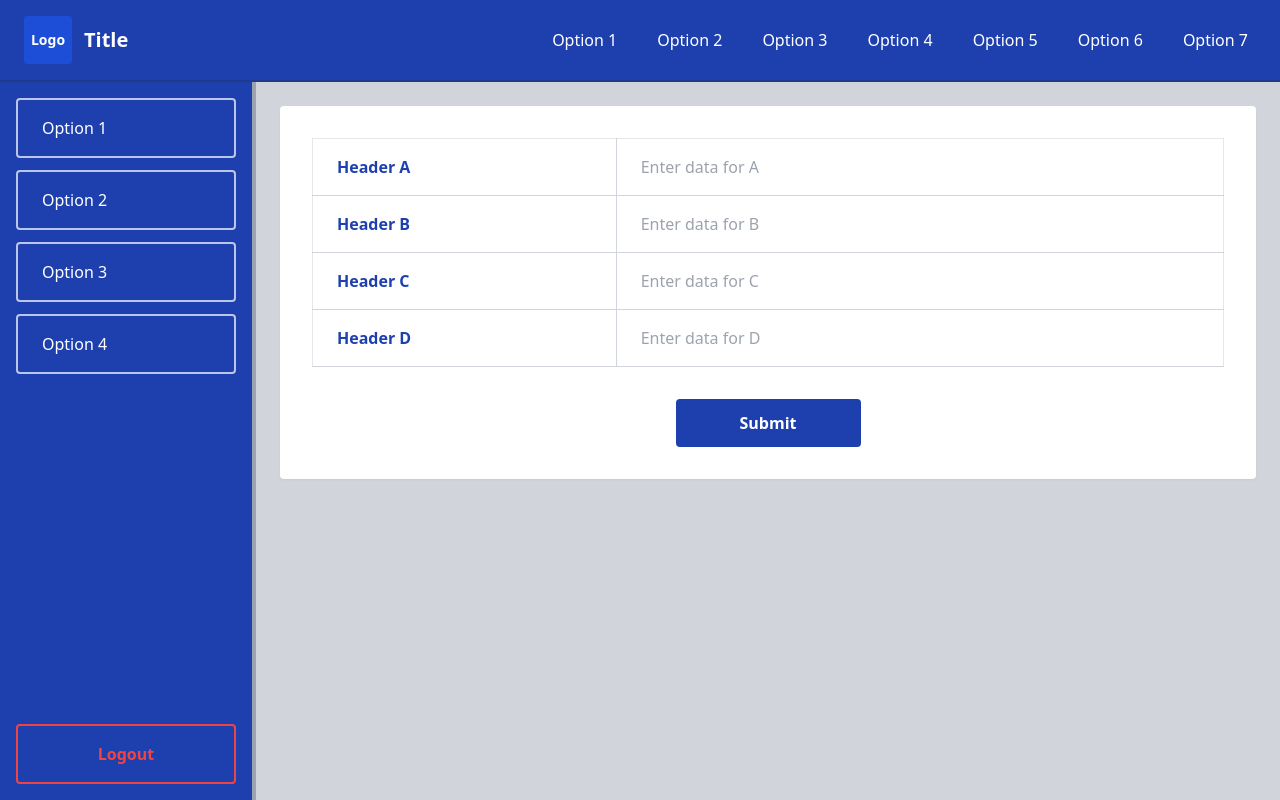
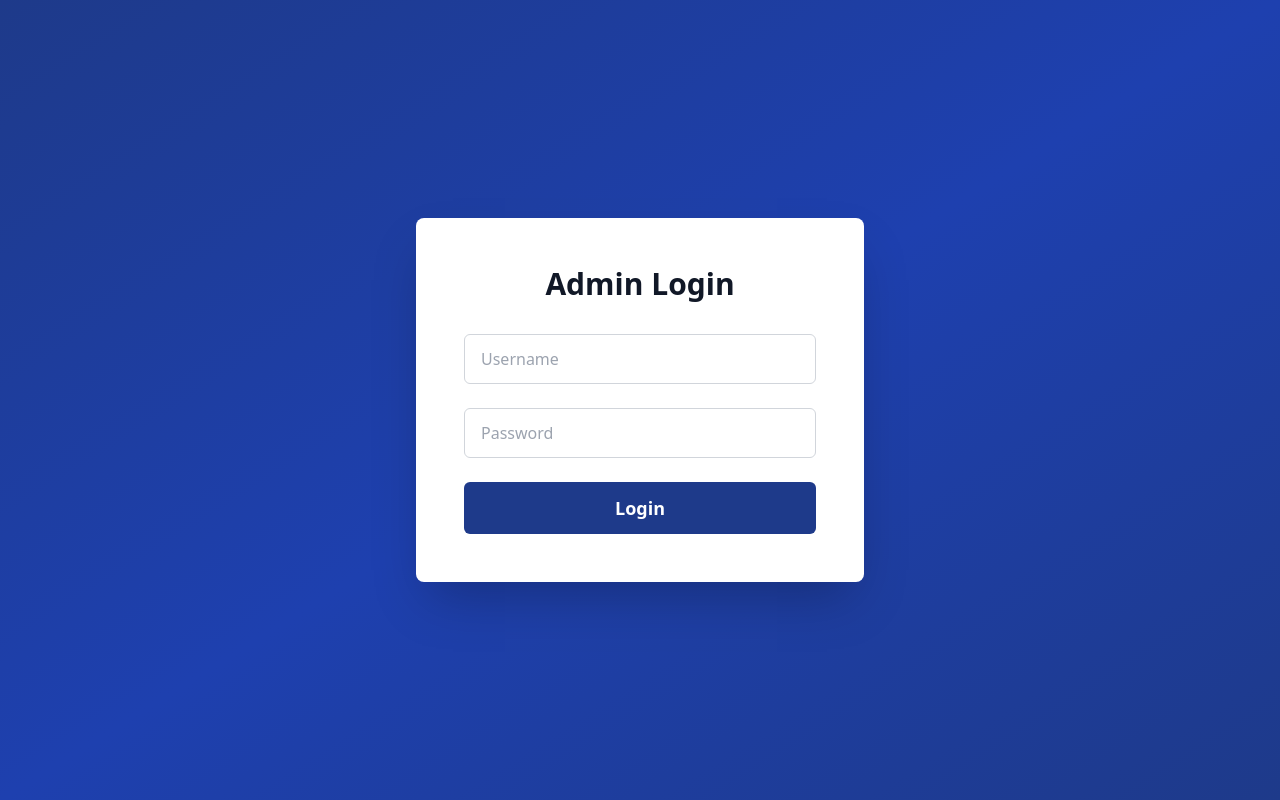
Before and after one commit to AnuragNarsingoju/client34, a React (Create React App) app: page / in a window 1280 px wide. Built offline with nearby package versions, Linux system fonts and the light colour scheme; the HTML template or start-up script is replaced by a standard one.

Commit message:
FIX: updated the changes as per the client's requirements

```diff
--- a/package.json
+++ b/package.json
@@ -6,6 +6,7 @@
     "react": "^18.2.0",
     "react-dom": "^18.2.0",
     "react-icons": "^5.5.0",
+    "react-router-dom": "^7.9.4",
     "react-scripts": "5.0.1"
   },
   "scripts": {
--- a/src/App.js
+++ b/src/App.js
@@ -1,11 +1,18 @@
 import React from "react";
+import { BrowserRouter as Router, Routes, Route } from "react-router-dom";
+import LoginPage from "./LoginPage";
 import SchoolPage from "./SchoolPageNew";
 
 function App() {
   return (
-    <div className="App">
-      <SchoolPage />
-    </div>
+    <Router>
+      <div className="App">
+        <Routes>
+          <Route path="/" element={<LoginPage />} />
+          <Route path="/dashboard" element={<SchoolPage />} />
+        </Routes>
+      </div>
+    </Router>
   );
 }
 
--- /dev/null
+++ b/src/LoginPage.jsx
@@ -0,0 +1,79 @@
+import React, { useState } from "react";
+import { useNavigate } from "react-router-dom";
+
+const LoginPage = () => {
+  const navigate = useNavigate();
+  const [formData, setFormData] = useState({
+    username: "",
+    password: "",
+  });
+
+  const handleInputChange = (e) => {
+    const { name, value } = e.target;
+    setFormData((prev) => ({
+      ...prev,
+      [name]: value,
+    }));
+  };
+
+  const handleSubmit = (e) => {
+    e.preventDefault();
+    console.log("Login Data:", formData);
+    // Add your login logic here
+    // Navigate to dashboard after successful login
+    navigate("/dashboard");
+  };
+
+  return (
+    <div className="flex items-center justify-center min-h-screen bg-gradient-to-br from-blue-900 via-blue-800 to-blue-900">
+      {/* Login Card */}
+      <div className="bg-white rounded-lg shadow-2xl p-12 w-full max-w-md">
+        {/* Title */}
+        <h1 className="text-3xl font-bold text-center text-gray-900 mb-8">
+          Admin Login
+        </h1>
+
+        {/* Login Form */}
+        <form onSubmit={handleSubmit} className="space-y-6">
+          {/* Username Input */}
+          <div>
+            <input
+              type="text"
+              name="username"
+              value={formData.username}
+              onChange={handleInputChange}
+              placeholder="Username"
+              className="w-full px-4 py-3 border border-gray-300 rounded-md text-gray-700 placeholder-gray-400 focus:outline-none focus:ring-2 focus:ring-blue-500 focus:border-transparent text-base"
+              required
+            />
+          </div>
+
+          {/* Password Input */}
+          <div>
+            <input
+              type="password"
+              name="password"
+              value={formData.password}
+              onChange={handleInputChange}
+              placeholder="Password"
+              className="w-full px-4 py-3 border border-gray-300 rounded-md text-gray-700 placeholder-gray-400 focus:outline-none focus:ring-2 focus:ring-blue-500 focus:border-transparent text-base"
+              required
+            />
+          </div>
+
+          {/* Login Button */}
+          <div>
+            <button
+              type="submit"
+              className="w-full py-3 px-4 bg-blue-900 text-white text-lg font-semibold rounded-md hover:bg-blue-800 focus:outline-none focus:ring-2 focus:ring-blue-500 focus:ring-offset-2 transition-colors"
+            >
+              Login
+            </button>
+          </div>
+        </form>
+      </div>
+    </div>
+  );
+};
+
+export default LoginPage;
```
Also changed, not shown: 1 other file (tests, documents, lock files or other folders).
